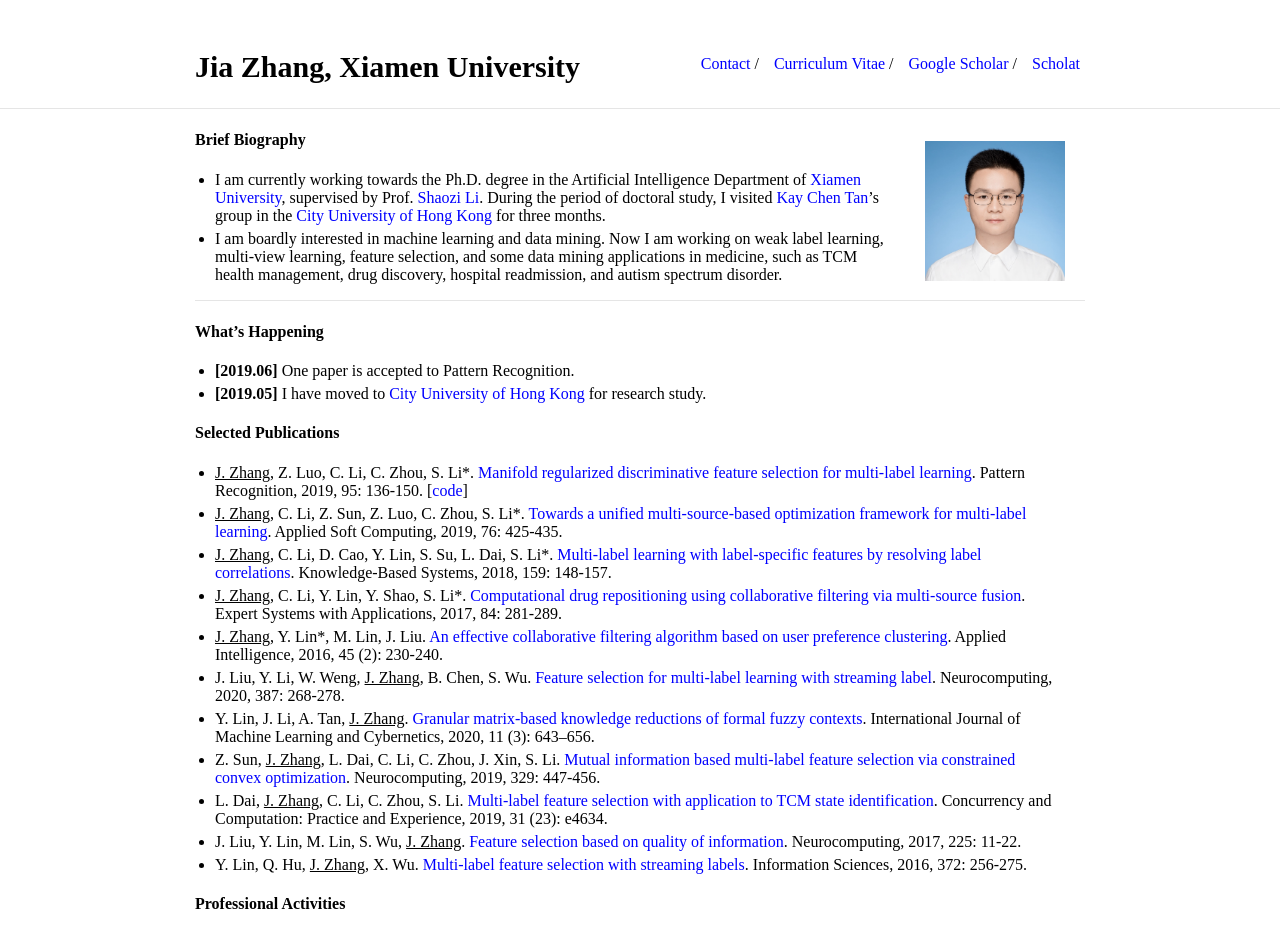
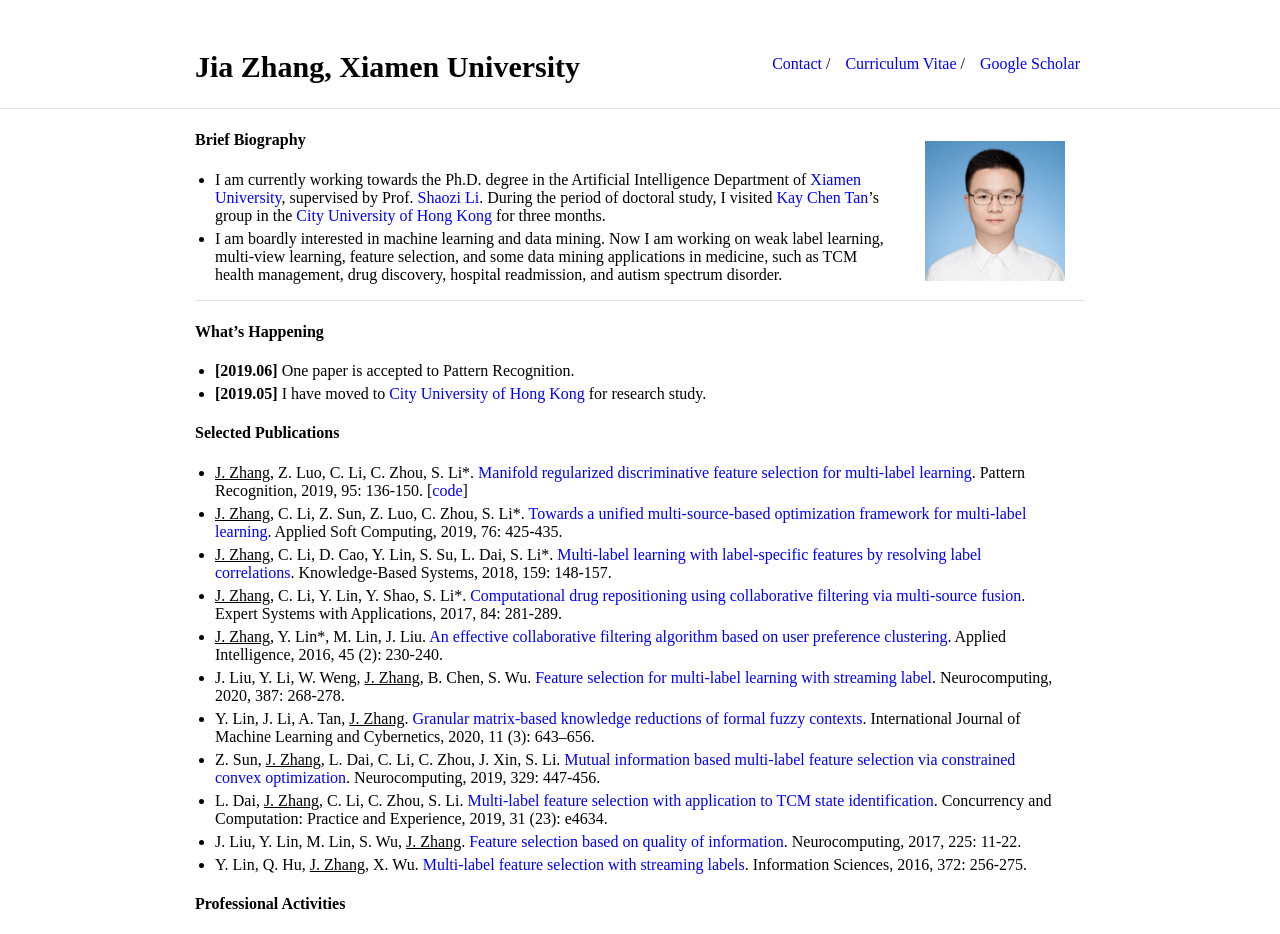
Before and after one commit to jiazhang-ml/jiazhang-ml.github.io, a Jekyll site: the page built from index.md, in a window 1280 px wide. Shown: the top 934 px of the page. Built offline with Jekyll 4.4.1, drawn with Linux system fonts in a browser that asks for light colours.

Commit message:
Update _config.yml

```diff
--- a/_config.yml
+++ b/_config.yml
@@ -22,5 +22,3 @@ nav:
    link: "resume.pdf"
  - name: "Google Scholar"
    link: "https://scholar.google.com.hk/citations?user=yBaTk-gAAAAJ&hl=en"
- - name: "Scholat"
-   link: "http://www.scholat.com/jiazhang"
```
